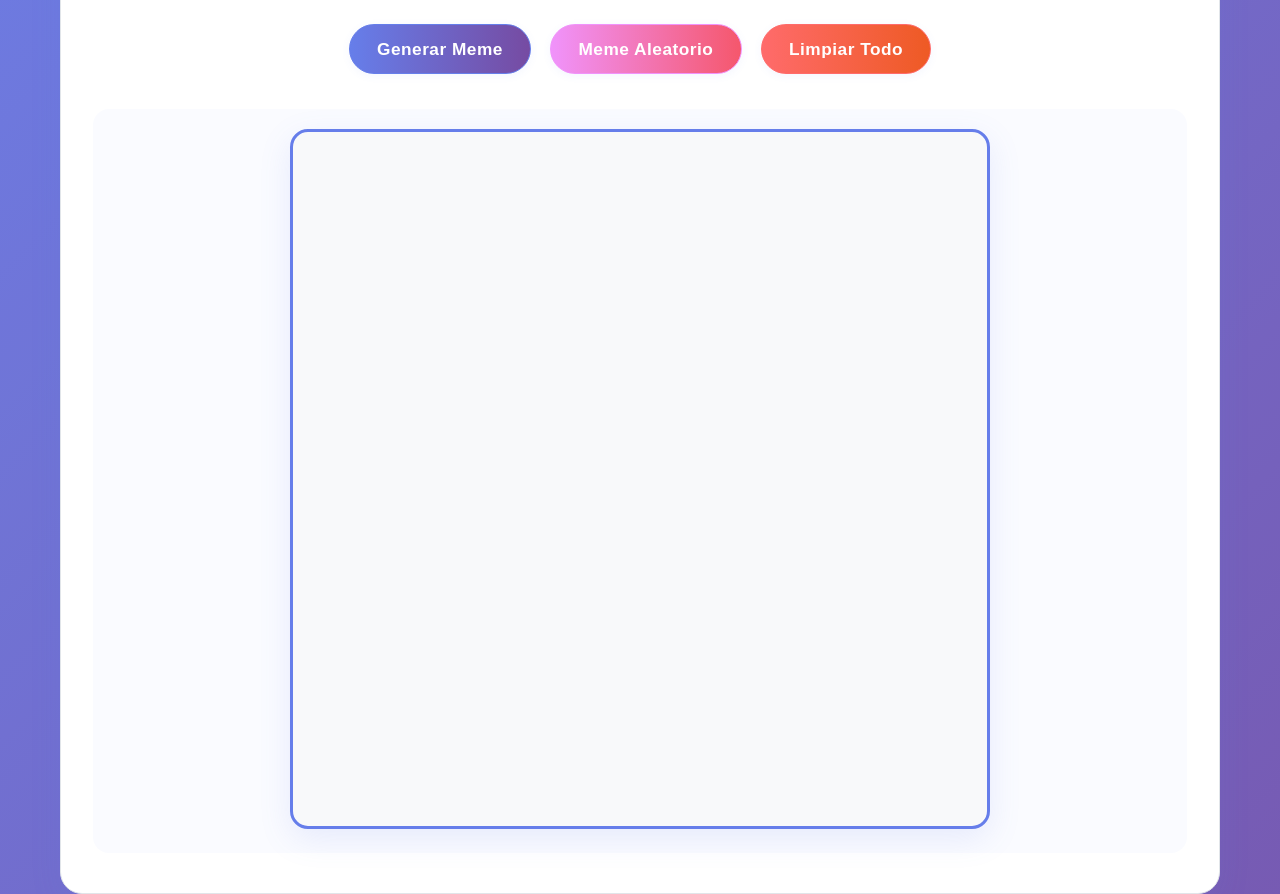
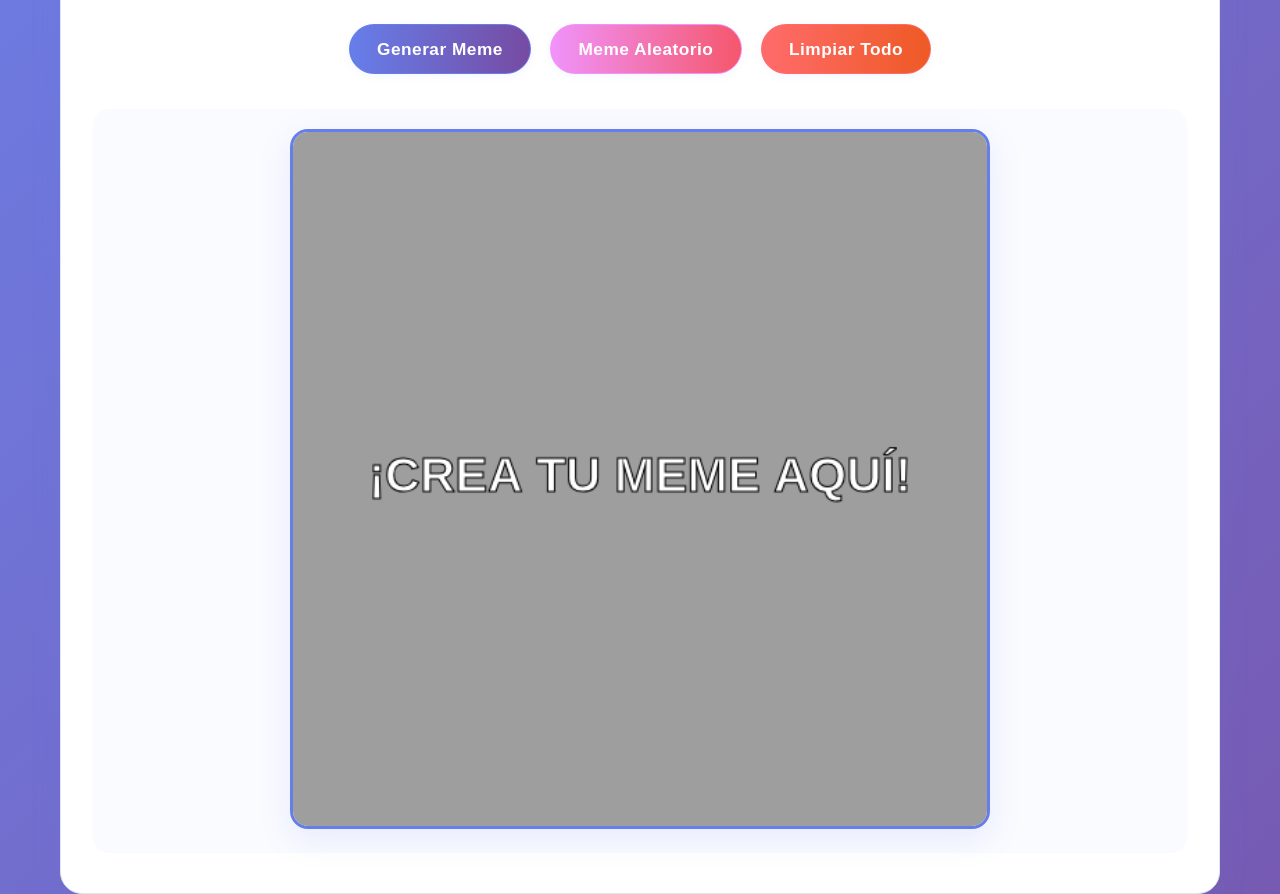
Before and after one commit to ShersPortillo/DOMZone, a plain HTML site: page Zona Dom/Vistas/MemeGenerator/index.html in a window 1280 px wide. Shown: the part 540-1434 px from the top of the page. Drawn offline with Linux system fonts and the light colour scheme; files that its build step writes are made by us from their sources.

Commit message:
fix: arregle rutas mal escritas

```diff
--- a/Zona Dom/Vistas/MemeGenerator/index.html
+++ b/Zona Dom/Vistas/MemeGenerator/index.html
@@ -4,7 +4,7 @@
     <meta charset="UTF-8">
     <meta name="viewport" content="width=device-width, initial-scale=1.0">
     <title>Generador de Memes</title>
-    <link rel="stylesheet" href="styles.css">
+    <link rel="stylesheet" href="./css/styles.css">
 </head>
 <body>
     <!-- SECCIÓN 1: ENCABEZADO -->
@@ -114,6 +114,6 @@
     </footer>
 
 
-    <script src="script.js"></script>
+    <script src="./js/script.js"></script>
 </body>
 </html>
```
